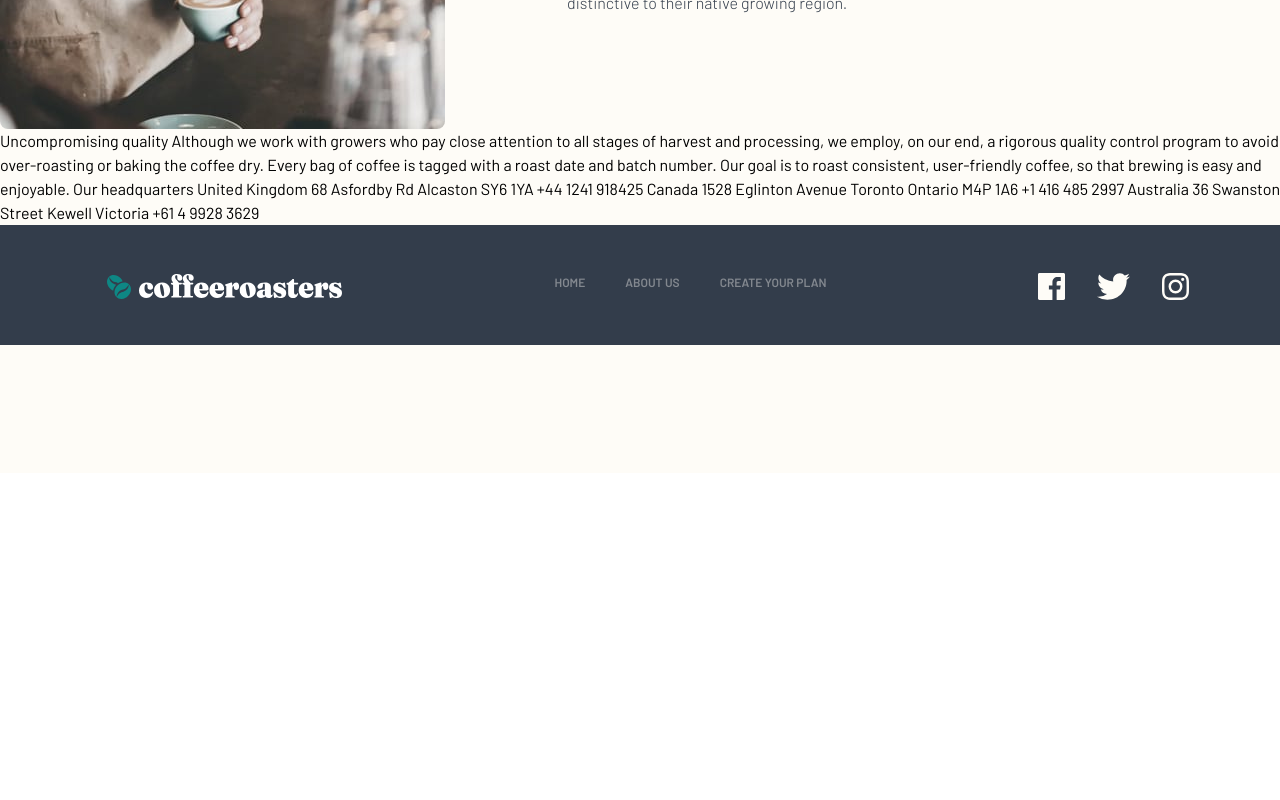
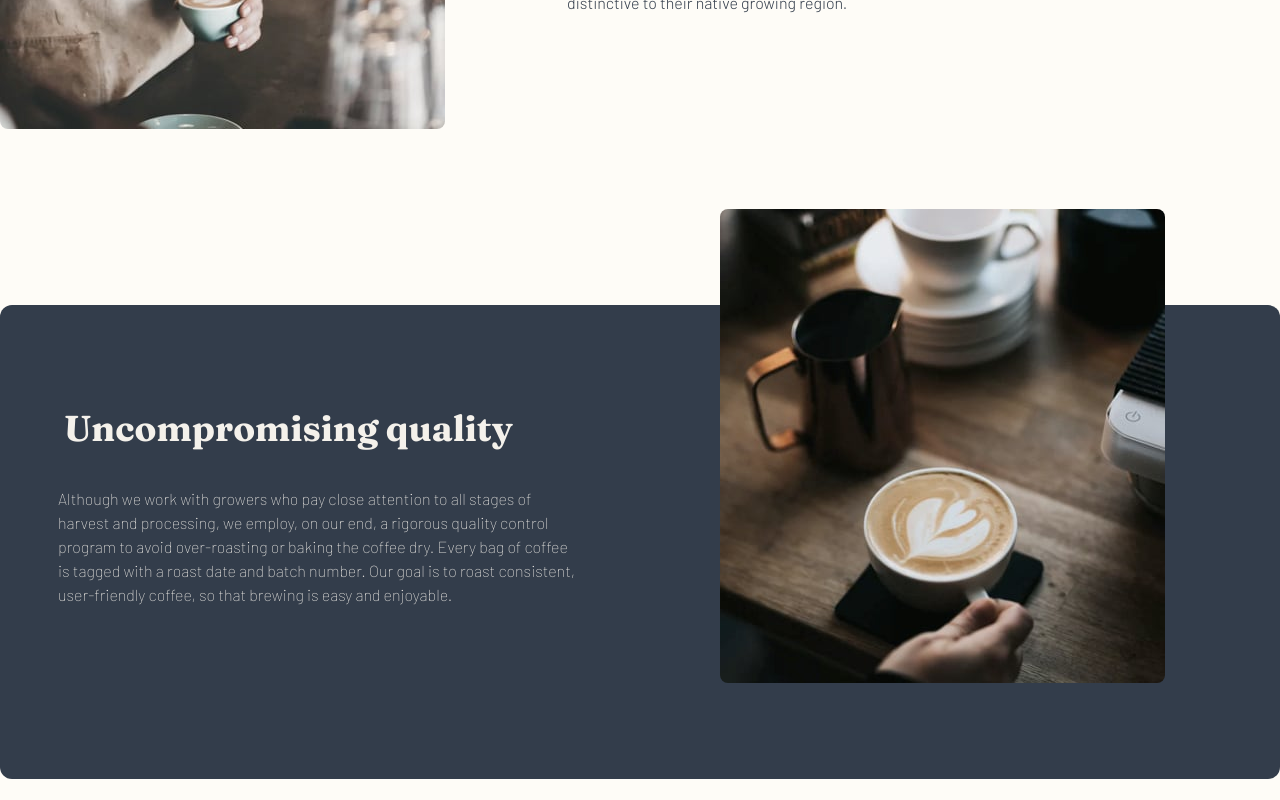
Before and after one commit to k-monnik/coffeeroasters-subscription, a React (Create React App) app: page /about-us in a window 1280 px wide. Shown: the part 1060-1860 px from the top of the page. Before the commit the page ends 1533 px from the top, so only its background shows below. Built offline with nearby package versions, Linux system fonts and the light colour scheme.

Commit message:
add desktop styling to -uncompromising quality- section

```diff
--- a/src/components/About.js
+++ b/src/components/About.js
@@ -1,5 +1,6 @@
 import coffeeCup from '../starter-code/assets/about/desktop/image-hero-whitecup.jpg';
 import barista from '../starter-code/assets/about/desktop/image-commitment.jpg';
+import latte from '../starter-code/assets/about/desktop/image-quality.jpg';
 
 const About = () => {
     return (
@@ -35,6 +36,24 @@ const About = () => {
 
             {/* OUR COMMITMENT END */}
 
+            {/* UNCOMPROMISING QUALITY START */}
+
+            <div className='w-[1280px] h-[474px] bg-dark-grey-blue rounded-xl my-44 mx-auto'>
+                <div className='object-center align-center py-24'>
+                    <div className='grid grid-cols-2 gap-8'>
+                        <div className=''>
+                            <h1 className='font-Fraunces font-bold text-4xl text-wheat flex pl-16 mb-8'>Uncompromising quality</h1>
+                            <p className='font-Barlow font-thin text-wheat flex text-left w-[540px] align-middle mx-auto pl-4'>
+                                Although we work with growers who pay close attention to all stages of harvest and processing, we employ, on our end, a rigorous quality control program to avoid over-roasting or baking the coffee dry. Every bag of coffee is tagged with a roast date and batch number. Our goal is to roast
+                                consistent, user-friendly coffee, so that brewing is easy and enjoyable.
+                            </p>
+                        </div>
+                        <img src={latte} alt="White coffee cup filled with coffee and heart design in latte foam with person's hand on the cup handle. The cup is sitting on a dark wooden counter with a small copper pitcher and white dishes in the background." className='rounded-lg -mt-48 ml-16' />
+                    </div>
+
+                </div>
+            </div>
+
             <p>
 
 
@@ -42,11 +61,7 @@ const About = () => {
 
 
 
-                Uncompromising quality
-                Although we work with growers who pay close attention to all stages of harvest and processing,
-                we employ, on our end, a rigorous quality control program to avoid over-roasting or baking the
-                coffee dry. Every bag of coffee is tagged with a roast date and batch number. Our goal is to roast
-                consistent, user-friendly coffee, so that brewing is easy and enjoyable.
+
 
                 Our headquarters
 
```
